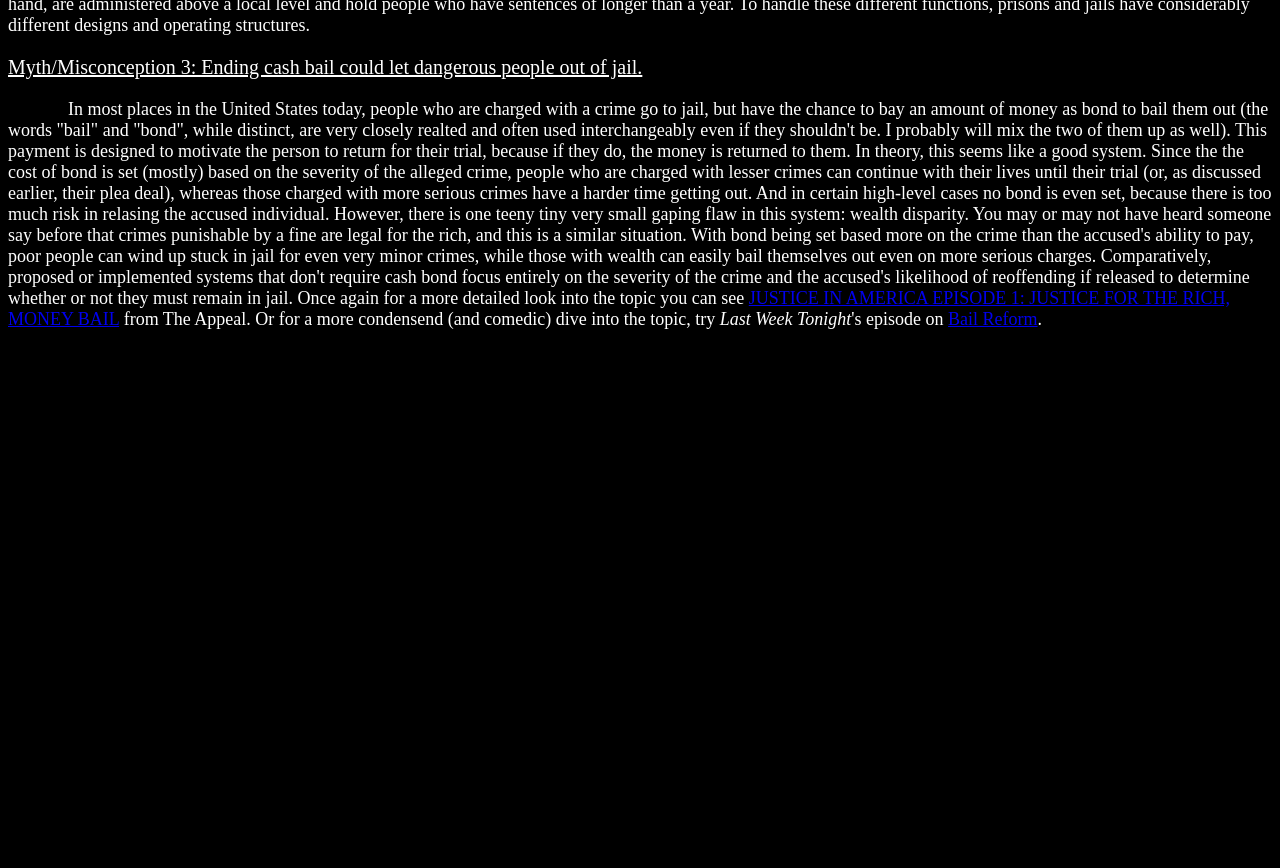
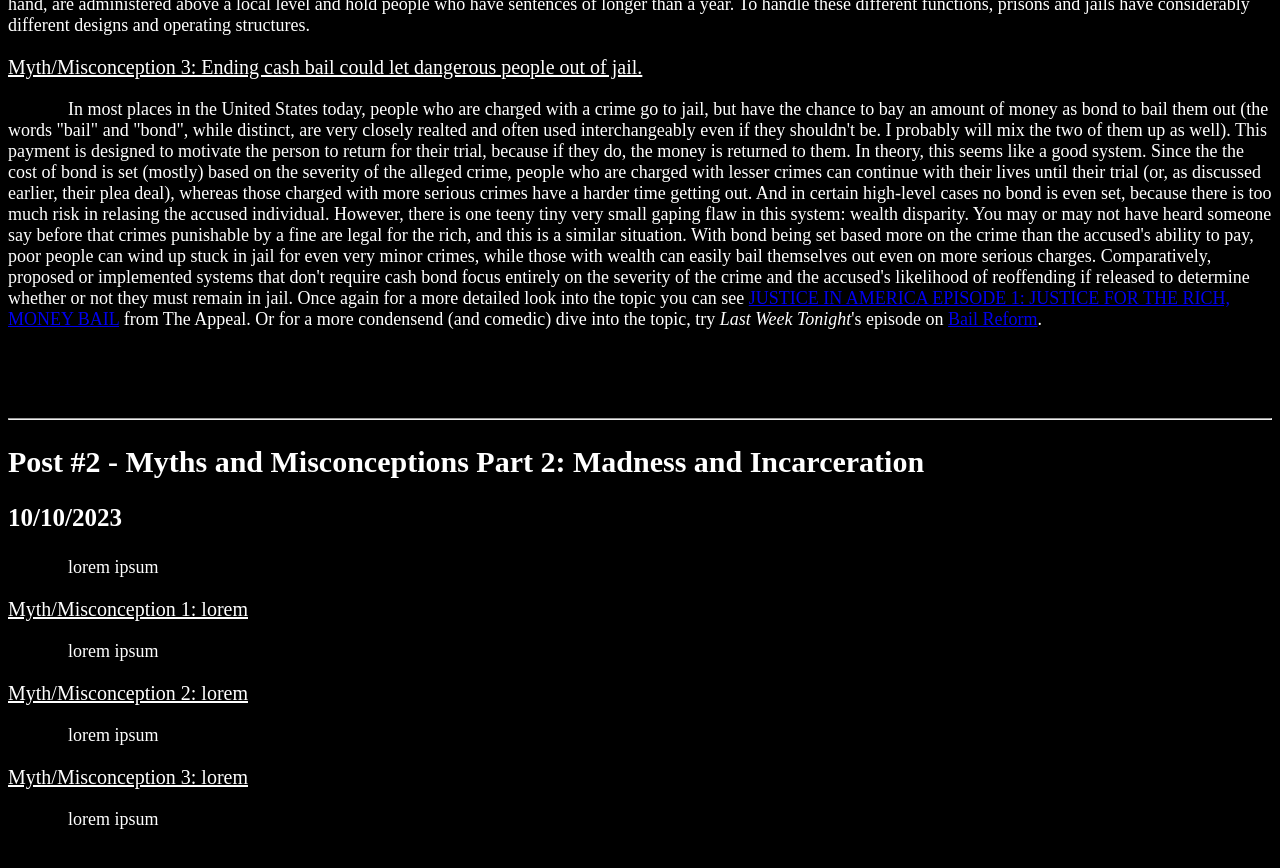
Before and after one commit to connor4561/connor4561.github.io, a Jekyll site: the page index.html, which Jekyll copies as it is, in a window 1280 px wide and 900 px high, scrolled down 3376 px. Shown: the top 868 px of the window. Built offline with Jekyll 4.4.1, drawn with Linux system fonts in a browser that asks for light colours; before the commit the page ends 3776 px from its top, so only the background shows below that.

Commit message:
Update index.html

```diff
--- a/index.html
+++ b/index.html
@@ -110,7 +110,7 @@
 
     <div class="Info-Section">
         <hr>
-        <h2 style="font-size:30px; color:white">Post #2 - Myths and Misconceptions Part 1: Crime and Punishment </h2>
+        <h2 style="font-size:30px; color:white">Post #2 - Myths and Misconceptions Part 1: Crime and Punishment</h2>
         <h3 style="font-size:25px; color:white">9/17/2023 </h3>
         <p class="blog_post">
             Now begins the bread and butter of this blog: explaining why common myths and misconceptions about the criminal justice system <i>are</i> myths and/or misconceptions. I've tried to cover some that are probably most prevalent, but I'll admit I'm not very in tune with the "common man", so to speak. I don't know what most people know (or think they know), only what I know. Anyway, without further ado.
@@ -135,6 +135,37 @@
     </div>
 
 
+    <div>
+        <p><br><br><br></p>
+    </div>
+
+    <div class="Info-Section">
+        <hr>
+        <h2 style="font-size:30px; color:white">Post #2 - Myths and Misconceptions Part 2: Madness and Incarceration</h2>
+        <h3 style="font-size:25px; color:white">10/10/2023 </h3>
+        <p class="blog_post">
+            lorem ipsum
+        </p>
+
+
+        <p class="question"><ins>Myth/Misconception 1: lorem</ins></p>
+        <p class="blog_post">
+            lorem ipsum
+        </p>
+
+        <p class="question"><ins>Myth/Misconception 2: lorem</ins></p>
+        <p class="blog_post">
+            lorem ipsum
+        </p>
+
+        <p class="question"><ins>Myth/Misconception 3: lorem</ins></p>
+        <p class="blog_post">
+            lorem ipsum
+        </p>
+
+    </div>
+
+
     <nav>
         <p>
             I can be contacted at: lobrien@mail.bradley.edu
```
